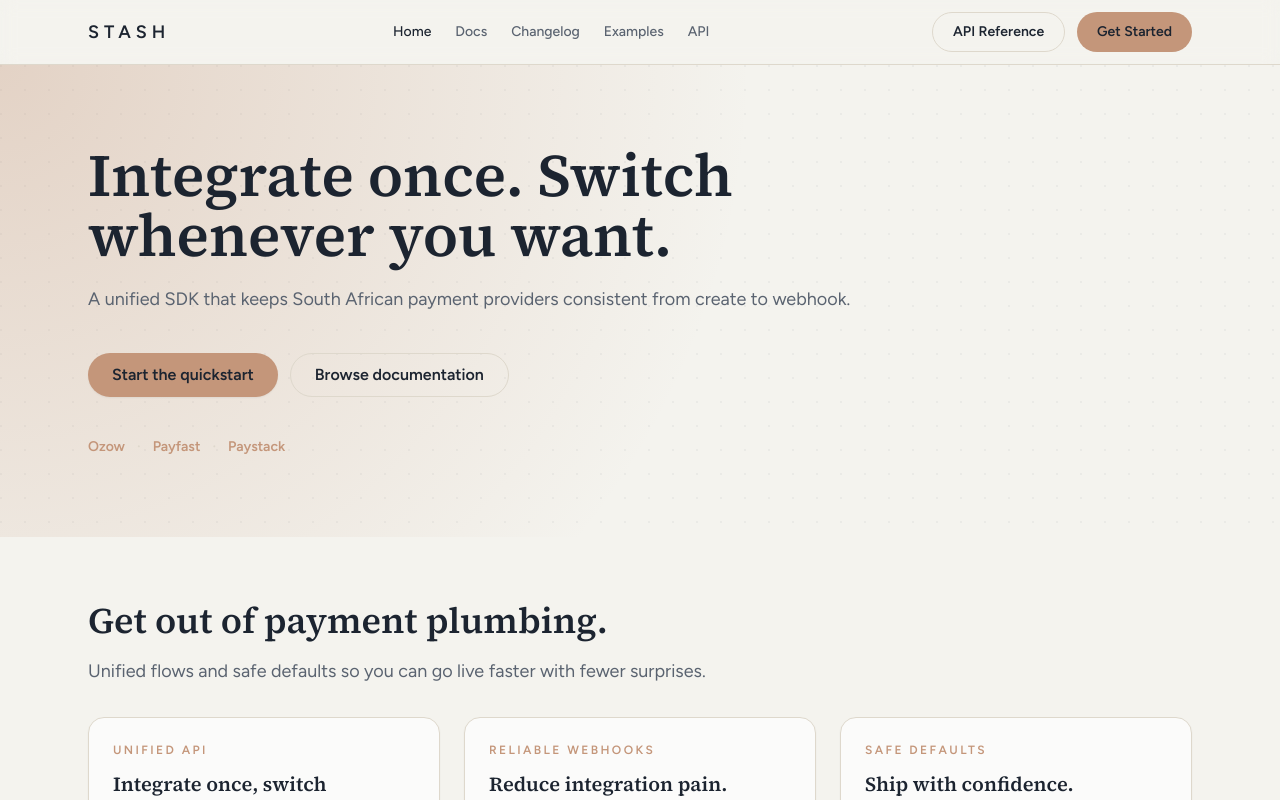
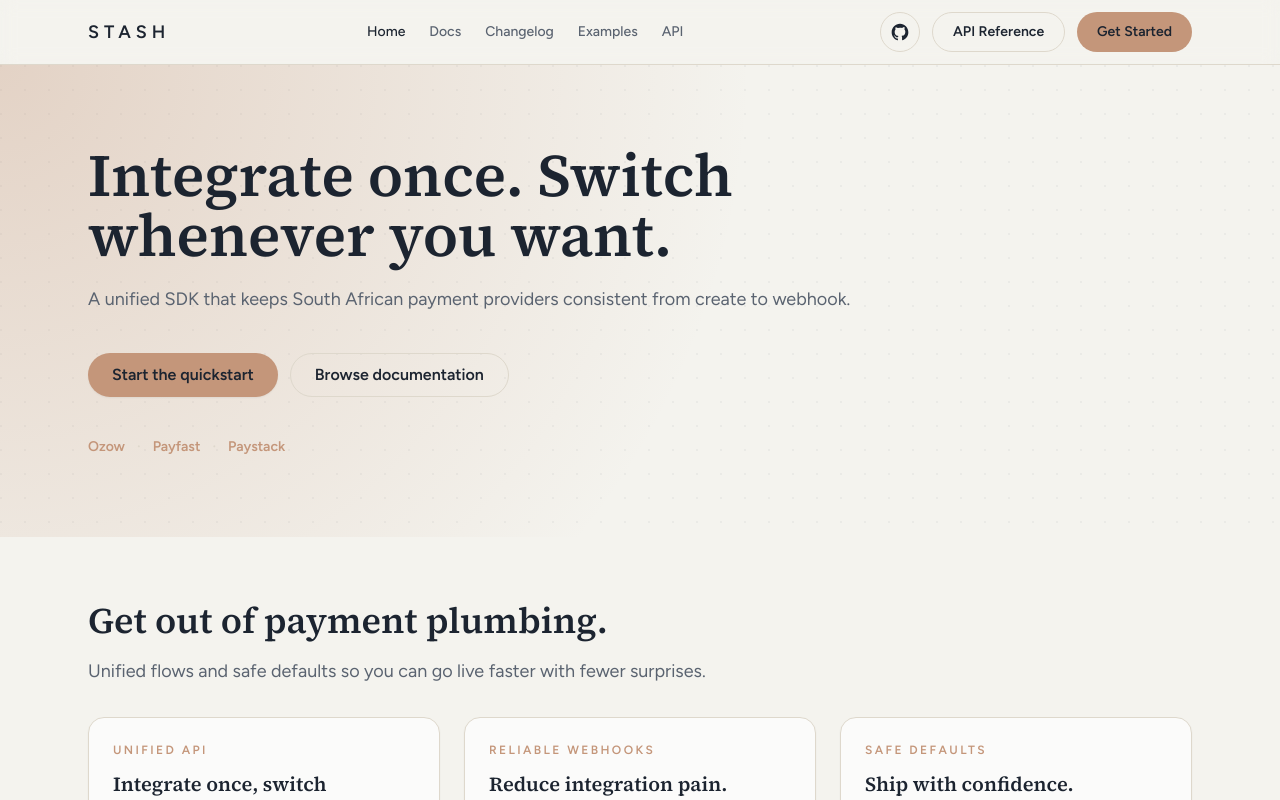
Before and after one commit to miniduckco/stash, a SvelteKit app in the folder site/: page / in a window 1280 px wide. Shown: the top 800 px of the page. Built offline with nearby package versions, Linux system fonts and the light colour scheme.

Commit message:
feat: add github nav button

```diff
--- a/site/src/routes/+layout.svelte
+++ b/site/src/routes/+layout.svelte
@@ -37,6 +37,25 @@
 				{/each}
 			</nav>
 			<div class="hidden items-center gap-3 md:flex">
+				<a
+					class="inline-flex h-10 w-10 items-center justify-center rounded-full border border-border bg-transparent text-foreground transition hover:bg-accent"
+					href="https://github.com/miniduckco/stash"
+					rel="noreferrer"
+					target="_blank"
+					aria-label="GitHub"
+					title="GitHub"
+				>
+					<svg
+						viewBox="0 0 24 24"
+						aria-hidden="true"
+						class="h-5 w-5"
+						fill="currentColor"
+					>
+						<path
+							d="M12 2C6.477 2 2 6.588 2 12.253c0 4.537 2.865 8.386 6.839 9.745.5.095.683-.224.683-.5 0-.246-.009-.897-.013-1.762-2.782.626-3.369-1.372-3.369-1.372-.455-1.182-1.11-1.497-1.11-1.497-.907-.638.069-.625.069-.625 1.003.073 1.53 1.059 1.53 1.059.892 1.565 2.341 1.113 2.91.85.09-.664.35-1.113.636-1.369-2.22-.262-4.555-1.141-4.555-5.076 0-1.121.39-2.037 1.029-2.756-.103-.262-.446-1.316.098-2.744 0 0 .84-.276 2.75 1.053A9.364 9.364 0 0 1 12 6.844c.85.004 1.705.12 2.504.352 1.909-1.329 2.748-1.053 2.748-1.053.545 1.428.202 2.482.1 2.744.64.719 1.028 1.635 1.028 2.756 0 3.945-2.339 4.81-4.566 5.067.36.316.68.94.68 1.894 0 1.367-.013 2.468-.013 2.805 0 .278.18.6.688.498C19.138 20.636 22 16.79 22 12.253 22 6.588 17.523 2 12 2z"
+						/>
+					</svg>
+				</a>
 				<Button variant="outline" href="/docs/reference/api">API Reference</Button>
 				<Button variant="secondary" href="/docs/tutorials/quickstart">Get Started</Button>
 			</div>
```
